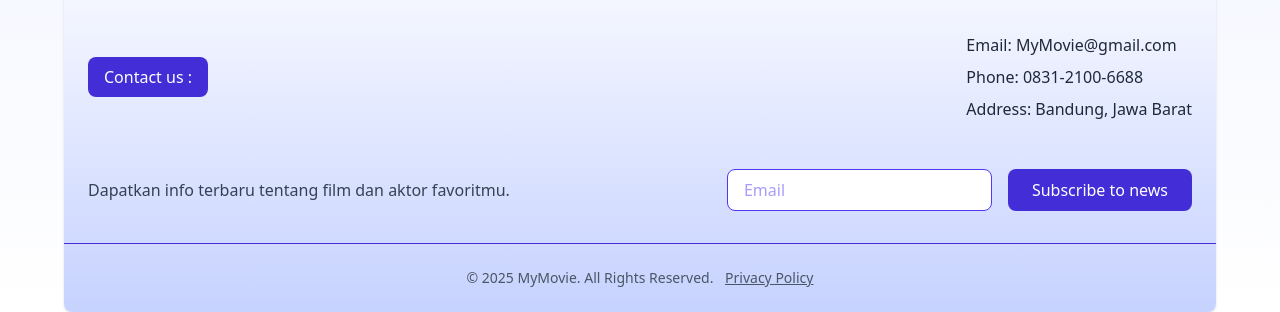
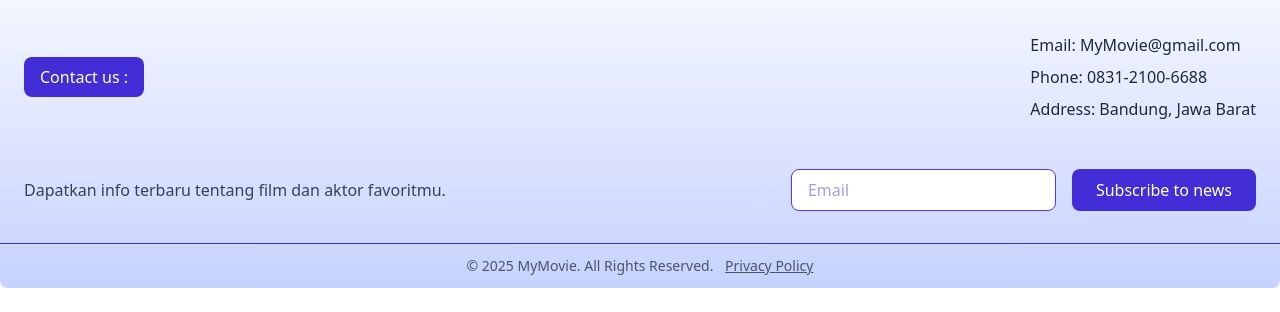
Before and after one commit to hadiar17/My-Movie, a website: page public/actor.html in a window 1280 px wide. Shown: the part 1791-2103 px from the top of the page. After the commit the page ends 2079 px from the top, so only its background shows below. Drawn offline with nearby package versions, Linux system fonts and the light colour scheme.

Commit message:
update: footer

```diff
--- a/public/actor.html
+++ b/public/actor.html
@@ -340,7 +340,7 @@
     </div>
 
     <!-- Footer -->
-    <footer class="max-w-6xl mx-auto bg-gradient-to-b from-white to-indigo-200 mt-12 shadow rounded-lg">
+    <footer class="max-w-screen mx-auto bg-gradient-to-b from-white to-indigo-200 mt-12 shadow rounded-lg">
       <div class="px-6 py-8 flex flex-col md:flex-row items-center md:justify-between text-center md:text-left">
         <h4 class="text-xl font-bold mb-4 md:mb-0 text-indigo-700">🎬 MyMovie</h4>
 
@@ -395,7 +395,7 @@
       </div>
 
       <!-- Bawah -->
-      <div class="border-t border-indigo-700 py-6 text-center text-sm text-gray-600">
+      <div class="border-t border-indigo-700 py-3 text-center text-sm text-gray-600">
         © 2025 MyMovie. All Rights Reserved.
         <a href="#" class="underline ml-2">Privacy Policy</a>
       </div>
```
Also changed, not shown: public/index.html (+4 -3 lines), public/movie.html (+2 -2 lines), public/css/output.css.
